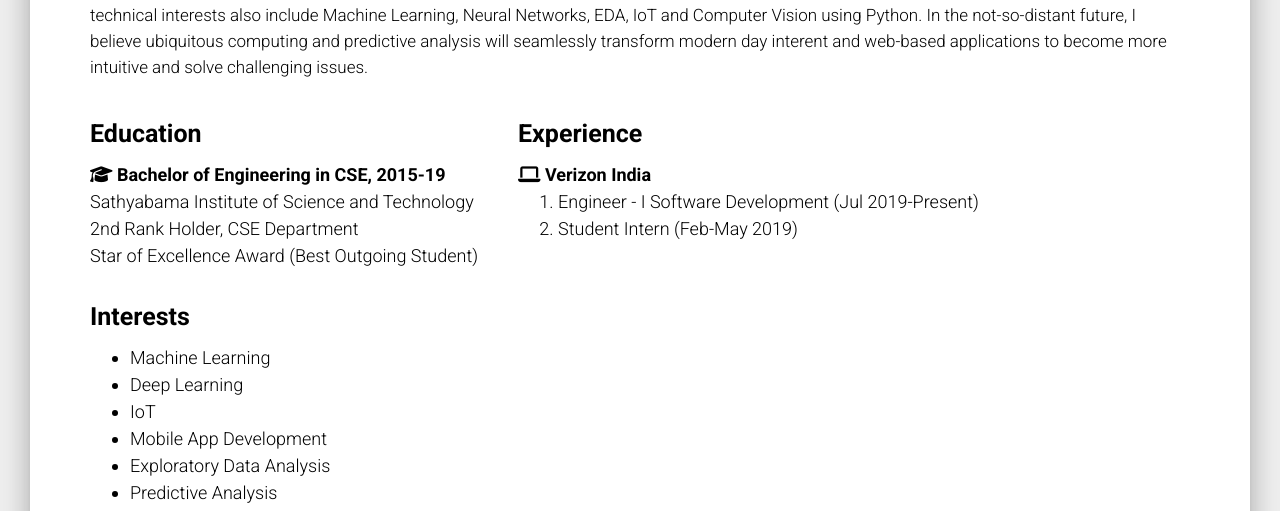
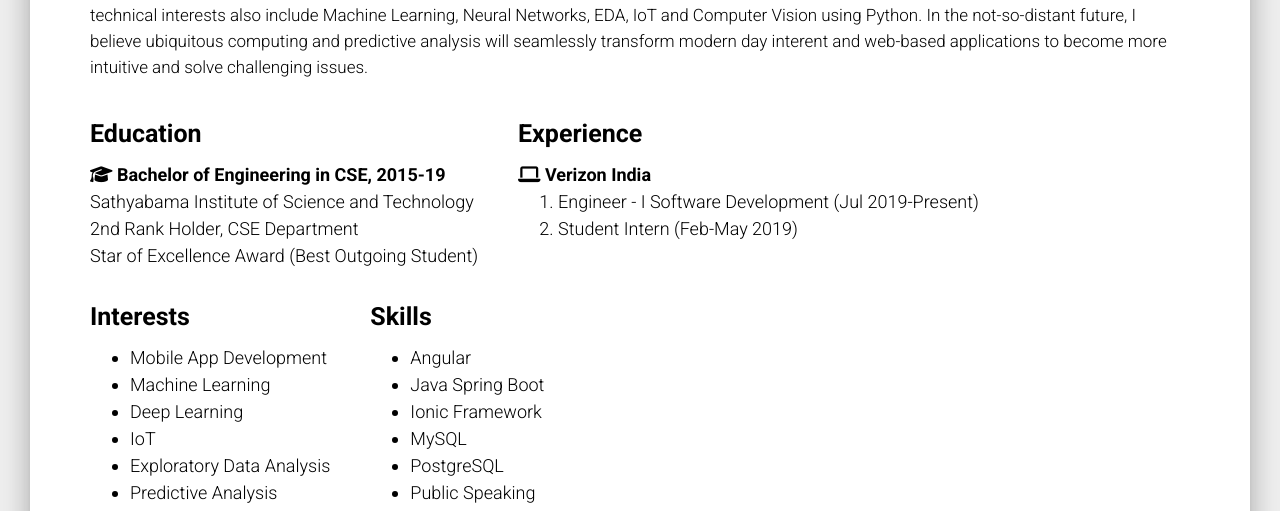
Before and after one commit to ShivaniMangal/ShivaniMangal.github.io, a website: page index.html in a window 1280 px wide. Shown: the part 437-948 px from the top of the page. Drawn offline with Linux system fonts and the light colour scheme.

Commit message:
Update index.html

```diff
--- a/index.html
+++ b/index.html
@@ -151,13 +151,25 @@ The above copyright notice and this permission notice shall be included in all c
                           <h3><b>Interests</h3></b>
                           <h4>
                               <ul>
+                                <li>Mobile App Development</li>
                                 <li>Machine Learning</li>
                                 <li>Deep Learning</li>
                                 <li>IoT</li>
-                                <li>Mobile App Development</li>
                                 <li>Exploratory Data Analysis</li>
                                 <li>Predictive Analysis</li>
                                 <li>Computer Vision</li>
+                              </h4>
+                       </div>
+                       <div class="column borders">
+                          <h3><b>Skills</h3></b>
+                          <h4>
+                              <ul>
+                                <li>Angular</li>
+                                <li>Java Spring Boot</li>
+                                <li>Ionic Framework</li>
+                                <li>MySQL</li>
+                                <li>PostgreSQL</li>
+                                <li>Public Speaking</li>
                               </h4>
                         </div>
                   <!-- </div> -->
```
